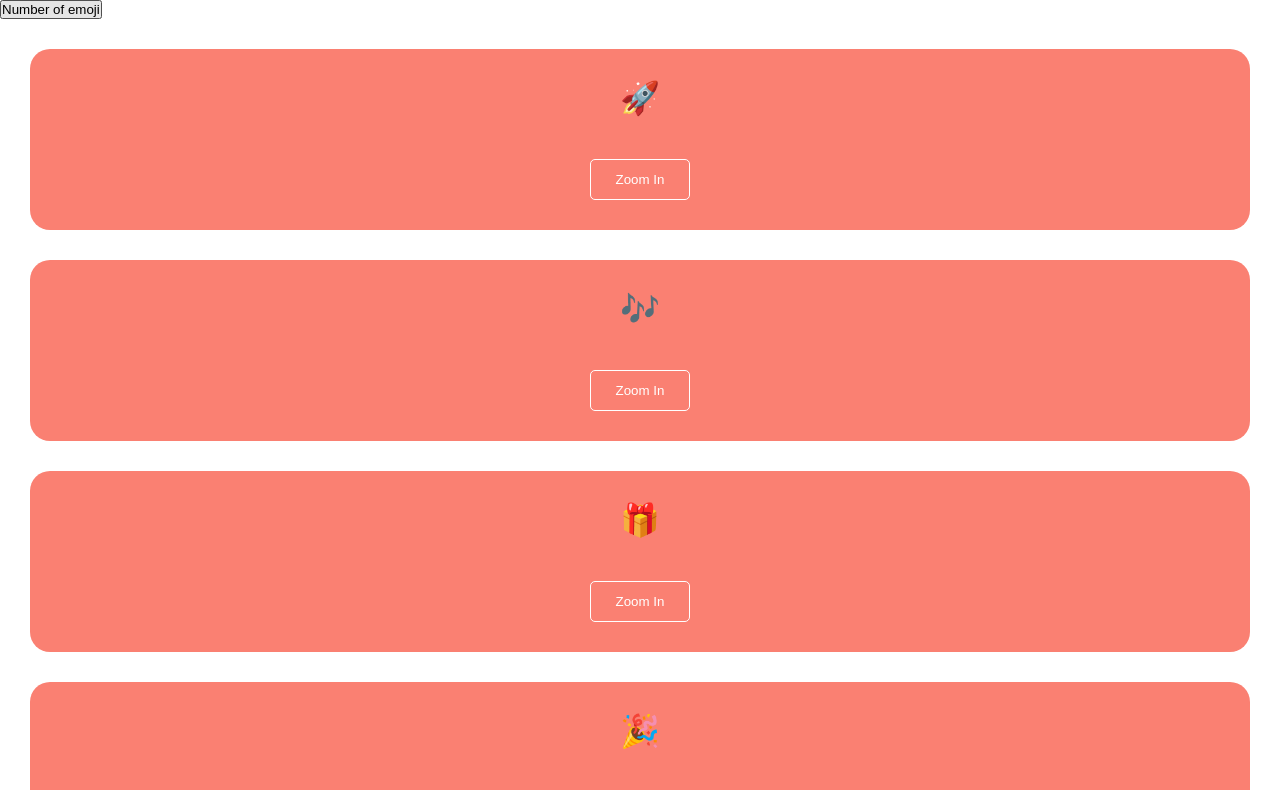
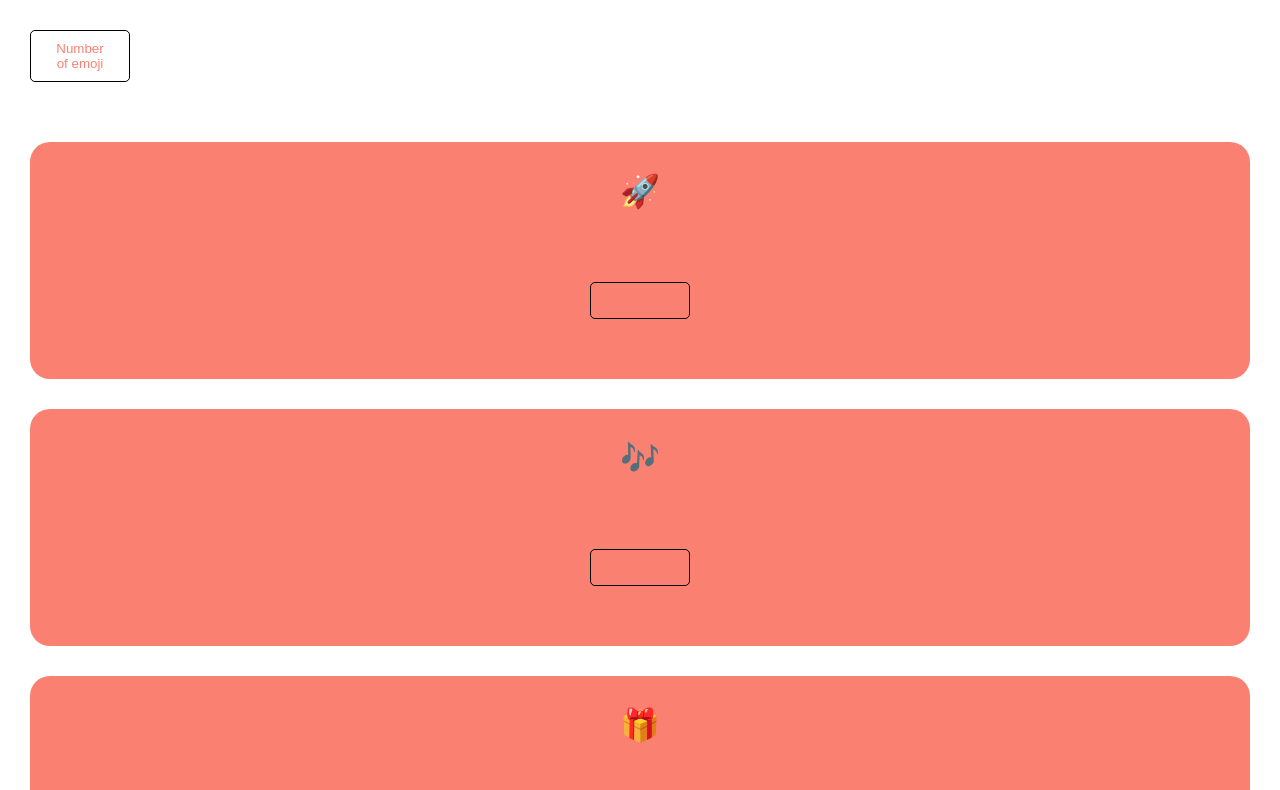
Before and after one commit to RobFyd/react-styling, a React (Vite) app: page / in a window 1280 px wide. Shown: the top 790 px of the page. Built offline with nearby package versions, Linux system fonts and the light colour scheme.

Commit message:
feat: add styled button to display number of emojis in List component

```diff
--- a/src/components/List/List.css
+++ b/src/components/List/List.css
@@ -6,3 +6,20 @@
     gap: 30px;
     padding: 30px;
 }
+
+.btn {
+    background: transparent;
+    border: 1px solid #000;
+    border-radius: 5px;
+    padding: 10px 20px;
+    cursor: pointer;
+    width: 100px;
+    color: salmon;
+    transition: background 0.3s;
+    margin: 30px;
+}
+
+.btn:hover {
+    background: salmon;
+    color: #fff;
+}
--- a/src/components/List/List.jsx
+++ b/src/components/List/List.jsx
@@ -6,7 +6,10 @@ const emojis = ["🚀", "🎶", "🎁", "🎉", "✨"];
 export function List() {
   return (
     <>
-      <button onClick={() => alert(`Number of emoji: ${emojis.length}`)}>
+      <button
+        className="btn"
+        onClick={() => alert(`Number of emoji: ${emojis.length}`)}
+      >
         Number of emoji
       </button>
       <ul className="list">
```
